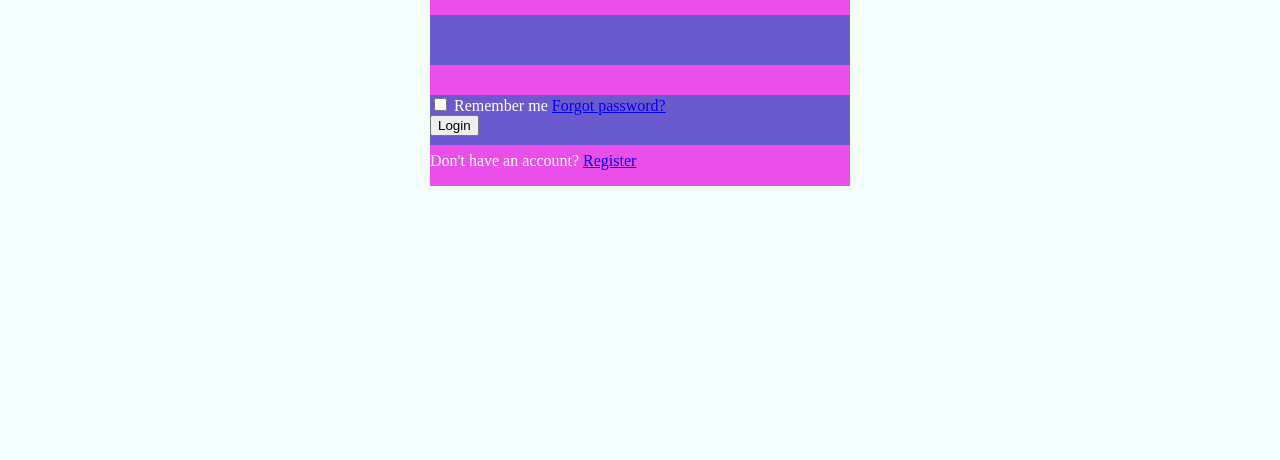
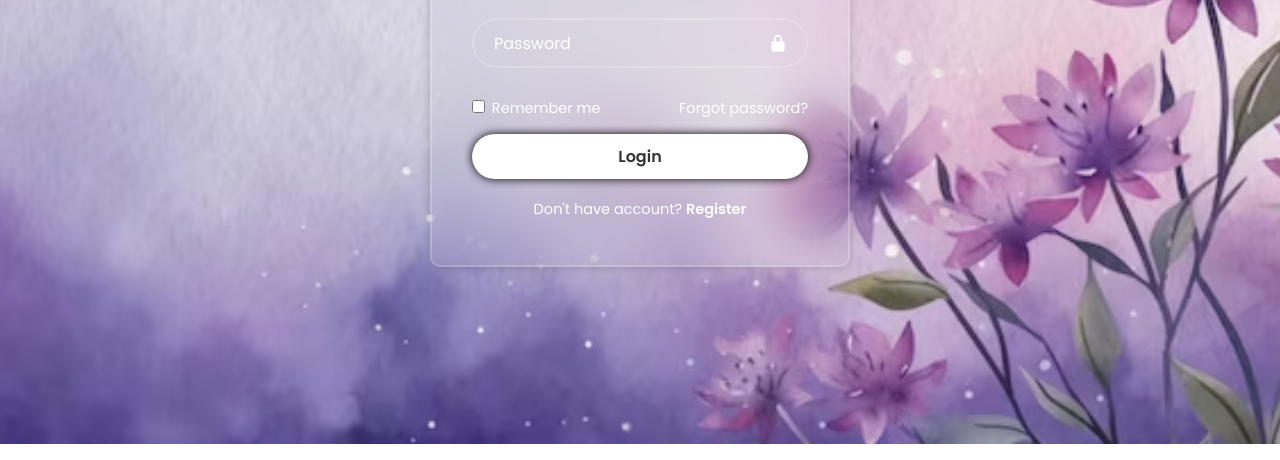
Before and after one commit to Yasmim40-cb/Tela-de-Login, a plain HTML site: page Tela-de-Login-main/Tela de Login - Yasmim/index.html in a window 1280 px wide. Shown: the part 356-816 px from the top of the page. Drawn offline with nearby package versions, Linux system fonts and the light colour scheme.

Commit message:
Add files via upload

```diff
--- a/Tela-de-Login-main/Tela de Login - Yasmim/index.html
+++ b/Tela-de-Login-main/Tela de Login - Yasmim/index.html
@@ -3,40 +3,39 @@
 
 <head>
 <meta charset="UTF-8">
-    <meta http-equiv="X-UA-Compatible" content="IE-edge">
+<meta http-equiv="X-UA-Compatible" content="IE=edge">
 <meta name="viewport" content="width=device-width, initial-scale=1.0">
-    <title>Login Form in HTML and CSS | Codehal</title>
+<title>Login Form in HTML and CSS / Codehal</title>
 <link rel="stylesheet" href="style.css">
+<link href='https://unpkg.com/boxicons@2.1.4/css/boxicons.min.css' rel='stylesheet'>
+
 </head>
 
 <body>
 
 <div class="wrapper">
-        <form action="">
+<form action=" ">
     <h1>Login</h1>
     <div class="input-box">
-            <div class="input-box">
-                <inpup type="text" placeholder="Username"
-                required>
+        <input type="text" placeholder="Username" required>
+        <i class='bx bxs-user'></i>
     </div>
       <div class="input-box">
-                <inpup type="password"
-                placeholder="Password" required>
-            </div>
+        <input type="password" placeholder="Password" required>
+        <i class='bx bxs-lock-alt' ></i>
     </div>
 
     <div class="remember-forgot">
-            <label><input type="checkbox"> Remember me</label>
+        <label><input type="checkbox">  Remember me </label>
         <a href="#">Forgot password?</a>
     </div>
 
-            <button type="submit" class="btn">Login</button>
+    <button type="submit" class="btn">Login </button>
 
     <div class="register-link">
-                <p>Don't have an account? <a href="#">Register</a></p>
+        <p>Don't have account? <a href="#"> Register</a> </p>
     </div>
 </form>
+
+
 </div>
-
-</body>
-</html>
--- a/Tela-de-Login-main/Tela de Login - Yasmim/style.css
+++ b/Tela-de-Login-main/Tela de Login - Yasmim/style.css
@@ -1,34 +1,123 @@
 @import url("https://fonts.googleapis.com/css2?family=Poppins:wght@300;400;500;600;700;800;900&display=swap");
 
-{
+* {
     margin: 0;
     padding: 0;
     box-sizing: border-box;
     font-family: "Poppins", sans-serif;
 }
 
-body {
+body{
     display: flex;
     justify-content: center;
     align-items: center;
     min-height: 100vh;
-    background: rgb(244, 255, 253);
+    background: url('image.png') no-repeat;
+    background-size: cover;
+    background-position: center;
+
 }
 
 .wrapper {
     width: 420px;
-    background:rgb(235, 79, 235);
-    color: #fff;
+    background: transparent;
+    border: 2px solid rgba(255, 255, 255, .2);
+    backdrop-filter: blur(20px);
+    box-shadow: 0 0 10px rgba(0, 0, 0, .2);
+    color: white;
+    border-radius: 10px;
+    padding: 30px 40px;
 }
 
 .wrapper h1{
-font-size: 36px;
-text-align: center;
+    font-size: 36px;
+    text-align: center;
 }
 
 .wrapper .input-box {
+    position: relative;
     width: 100%;
     height: 50px;
-    background: slateblue;
     margin: 30px 0;
 }
+
+.input-box input{
+    width: 100%;
+    height: 100%;
+    background: transparent;
+    border: none;
+    outline: none;
+    border: 2px solid rgba(255, 255, 255, .2);
+    border-radius: 40px;
+    font-size: 16px;
+    color: white;
+    padding: 20px 45px 20px 20px;
+}
+
+.input-box input::placeholder {
+color: white;
+
+}
+
+.input-box i {
+    position: absolute;
+    right: 20px;
+    top: 50%;
+    transform: translateY(-50%);
+    font-size: 20px;
+
+}
+
+.wrapper .remember-forgot {
+    display: flex;
+    justify-content: space-between;
+    font-size: 14.5px;
+    margin: 15px 0 15px;
+}
+
+.remember-forgot label input {
+    accent-color: #fff;
+    margin-right: 3px;
+
+}
+
+.remember-forgot a {
+    color: white;
+    text-decoration: none;
+}
+
+.remember-forgot a:hover {
+    text-decoration: underline;
+}
+
+.wrapper .btn {
+    width: 100%;
+    height: 45px;
+    background: #fff;
+    border: none;
+    outline: none;
+    border-radius: 40px;
+    box-shadow: 0 0 10px rgba(0, 0, 0, 1);
+    cursor: pointer;
+    font-size: 16px;
+    color: #333;
+    font-weight: 600;
+
+}
+
+.wrapper .register-link {
+    font-size: 14.5px;
+    text-align: center;
+    margin: 20px 0 15px;
+}
+
+.register-link p a {
+    color: #fff;
+    text-decoration: none;
+    font-weight: 600;
+}
+
+.register-link p a:hover {
+    text-decoration: underline;
+
+}
```
Also changed, not shown: Tela-de-Login-main/Tela de Login - Yasmim/image.png (added). Lines whose indentation alone changed are shown as unchanged.
